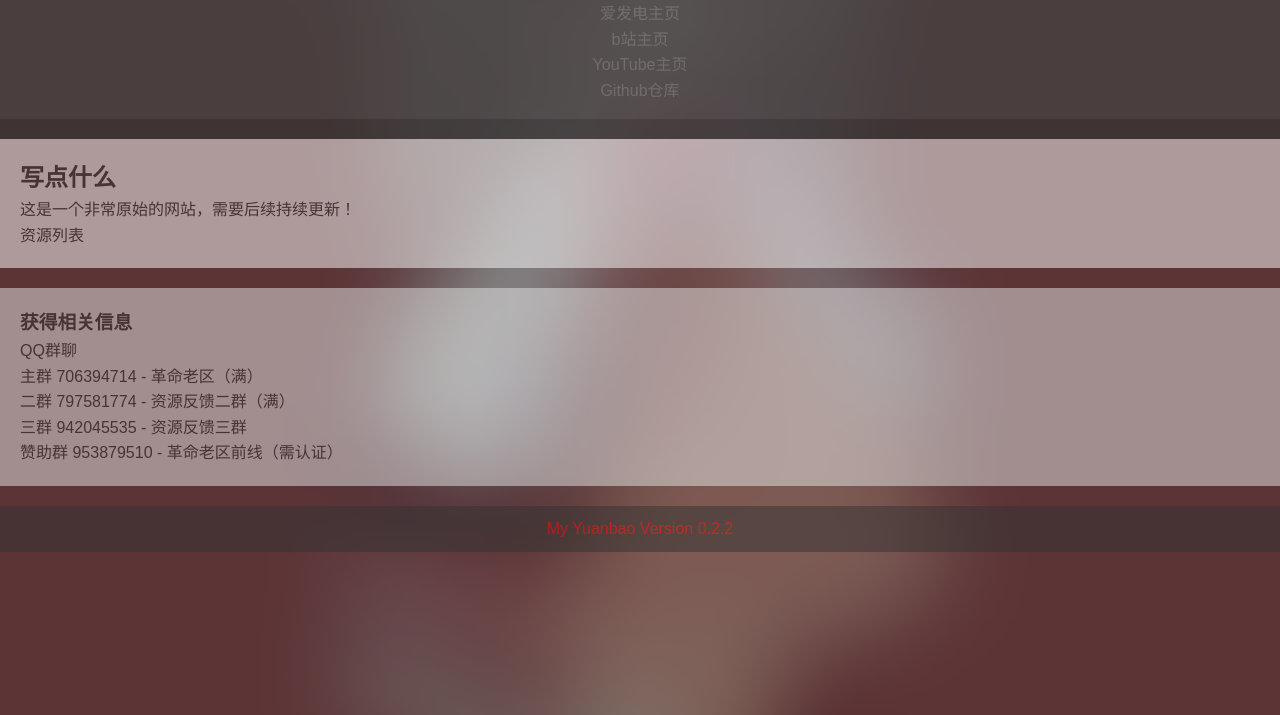
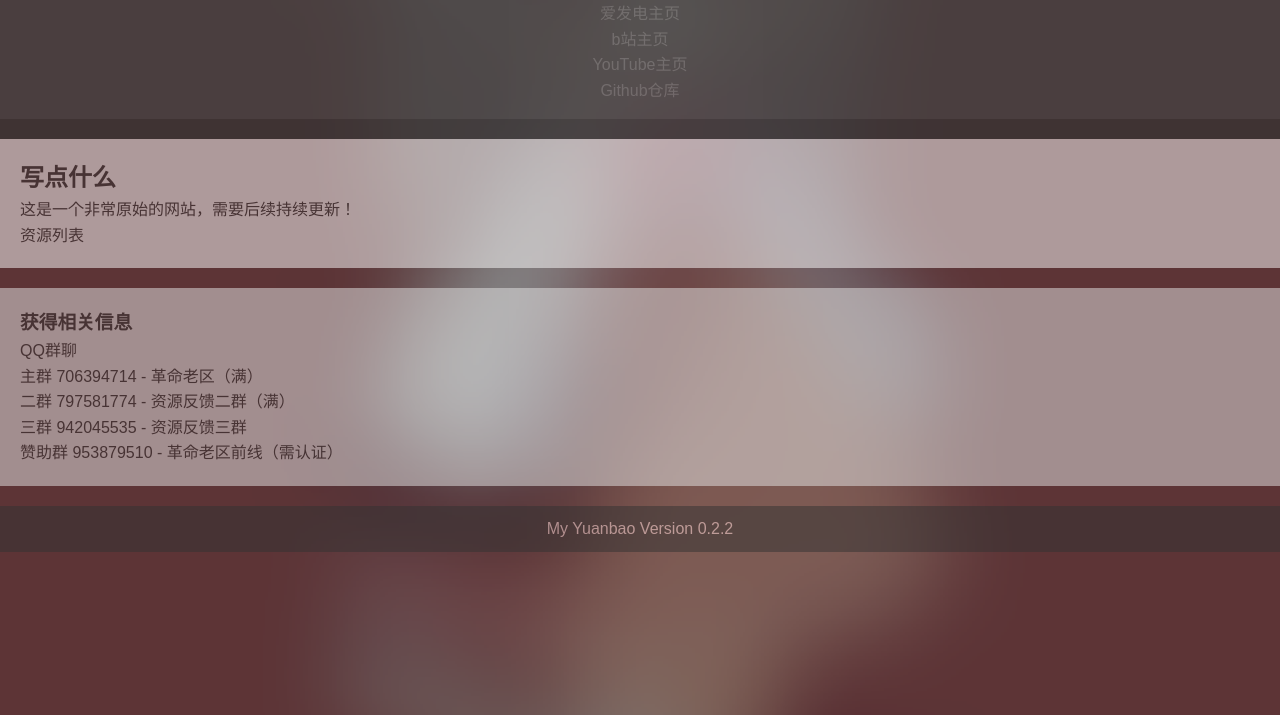
Before and after one commit to Yuanbaohhs/root, a plain HTML site: page index.html in a window 1280 px wide. Shown: the part 85-800 px from the top of the page. Drawn offline with Linux system fonts and the light colour scheme.

Commit message:
Update index.html

```diff
--- a/index.html
+++ b/index.html
@@ -38,7 +38,7 @@
 		<p> 赞助群 953879510 - 革命老区前线（需认证）</p>
 	</aside>
 	<footer>
-		<p style="color: #ff0000;">My Yuanbao    Version 0.2.2</p>
+		<p style="color: #ffdddd;">My Yuanbao    Version 0.2.2</p>
 	</footer>
 </body>
 
```
